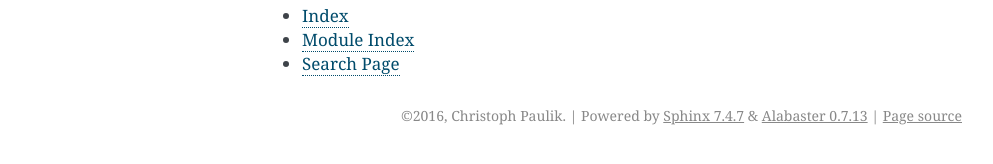
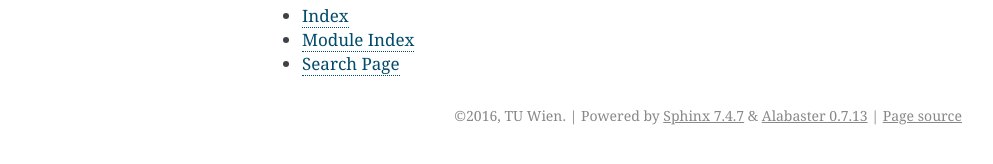
Before and after one commit to TUW-GEO/ease_grid, a Sphinx documentation site: the page built from docs/index.rst, in a window 1280 px wide. Shown: the part 697-861 px from the top of the page, without its empty margins (148-1141 px from the left). Built offline with Sphinx 7.4.7, drawn with Linux system fonts in a browser that asks for light colours; formulas are drawn with MathJax 3; pages that are not in the unit, such as notebooks, are missing from menus; the version number could not be read and is left out.

Commit message:
Change copyright to TU Wien.

```diff
--- a/docs/conf.py
+++ b/docs/conf.py
@@ -15,7 +15,7 @@ import sys
 # documentation root, use os.path.abspath to make it absolute, like shown here.
 # sys.path.insert(0, os.path.abspath('.'))
 
-# -- Hack for ReadTheDocs ------------------------------------------------------
+# -- Hack for ReadTheDocs ------------------------------------------------
 # This hack is necessary since RTD does not issue `sphinx-apidoc` before running
 # `sphinx-build -b html . _build/html`. See Issue:
 # https://github.com/rtfd/readthedocs.org/issues/1139
@@ -33,10 +33,11 @@ if on_rtd:
     output_dir = os.path.join(__location__, "../docs/api")
     module_dir = os.path.join(__location__, "../ease_grid")
     cmd_line_template = "sphinx-apidoc -f -o {outputdir} {moduledir}"
-    cmd_line = cmd_line_template.format(outputdir=output_dir, moduledir=module_dir)
+    cmd_line = cmd_line_template.format(
+        outputdir=output_dir, moduledir=module_dir)
     apidoc.main(cmd_line.split(" "))
 
-# -- General configuration -----------------------------------------------------
+# -- General configuration -----------------------------------------------
 
 # If your documentation needs a minimal Sphinx version, state it here.
 # needs_sphinx = '1.0'
@@ -62,7 +63,7 @@ master_doc = 'index'
 
 # General information about the project.
 project = u'ease_grid'
-copyright = u'2016, Christoph Paulik'
+copyright = u'2016, TU Wien'
 
 # The version info for the project you're documenting, acts as replacement for
 # |version| and |release|, also used in various other places throughout the
@@ -111,7 +112,7 @@ pygments_style = 'sphinx'
 # keep_warnings = False
 
 
-# -- Options for HTML output ---------------------------------------------------
+# -- Options for HTML output ---------------------------------------------
 
 # The theme to use for HTML and HTML Help pages.  See the documentation for
 # a list of builtin themes.
@@ -196,24 +197,24 @@ html_static_path = ['_static']
 htmlhelp_basename = 'ease_grid-doc'
 
 
-# -- Options for LaTeX output --------------------------------------------------
+# -- Options for LaTeX output --------------------------------------------
 
 latex_elements = {
-# The paper size ('letterpaper' or 'a4paper').
-# 'papersize': 'letterpaper',
+    # The paper size ('letterpaper' or 'a4paper').
+    # 'papersize': 'letterpaper',
 
-# The font size ('10pt', '11pt' or '12pt').
-# 'pointsize': '10pt',
+    # The font size ('10pt', '11pt' or '12pt').
+    # 'pointsize': '10pt',
 
-# Additional stuff for the LaTeX preamble.
-# 'preamble': '',
+    # Additional stuff for the LaTeX preamble.
+    # 'preamble': '',
 }
 
 # Grouping the document tree into LaTeX files. List of tuples
 # (source start file, target name, title, author, documentclass [howto/manual]).
 latex_documents = [
-  ('index', 'user_guide.tex', u'ease_grid Documentation',
-   u'Christoph Paulik', 'manual'),
+    ('index', 'user_guide.tex', u'ease_grid Documentation',
+     u'TU Wien', 'manual'),
 ]
 
 # The name of an image file (relative to this directory) to place at the top of
@@ -236,7 +237,7 @@ latex_documents = [
 # If false, no module index is generated.
 # latex_domain_indices = True
 
-# -- External mapping ------------------------------------------------------------
+# -- External mapping ----------------------------------------------------
 python_version = '.'.join(map(str, sys.version_info[0:2]))
 intersphinx_mapping = {
     'sphinx': ('http://sphinx.pocoo.org', None),
```
Also changed, not shown: 2 other files.
